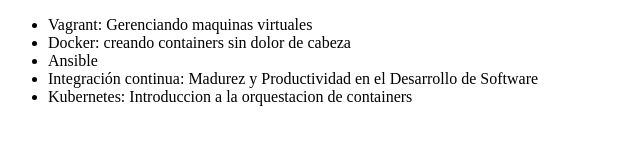
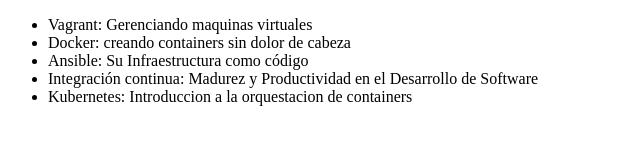
Before and after one commit to ColombianBlurryface/Git-course, a plain HTML site: page index.html in a window 1280 px wide. Shown: the whole page, without its empty margins (0-640 px from the left). Drawn offline with Linux system fonts and the light colour scheme.

Commit message:
Modificando el nombre del curso de ansible

```diff
--- a/index.html
+++ b/index.html
@@ -8,7 +8,7 @@
     <ul><!-comentario ->
         <li> Vagrant: Gerenciando maquinas virtuales </li>
         <li> Docker: creando containers sin dolor de cabeza </li>
-        <li> Ansible </li>
+        <li> Ansible: Su Infraestructura como código </li>
         <li> Integración continua: Madurez y Productividad en el Desarrollo de Software</li>
         <li>Kubernetes: Introduccion a la orquestacion de containers</li>
     </ul>
```
